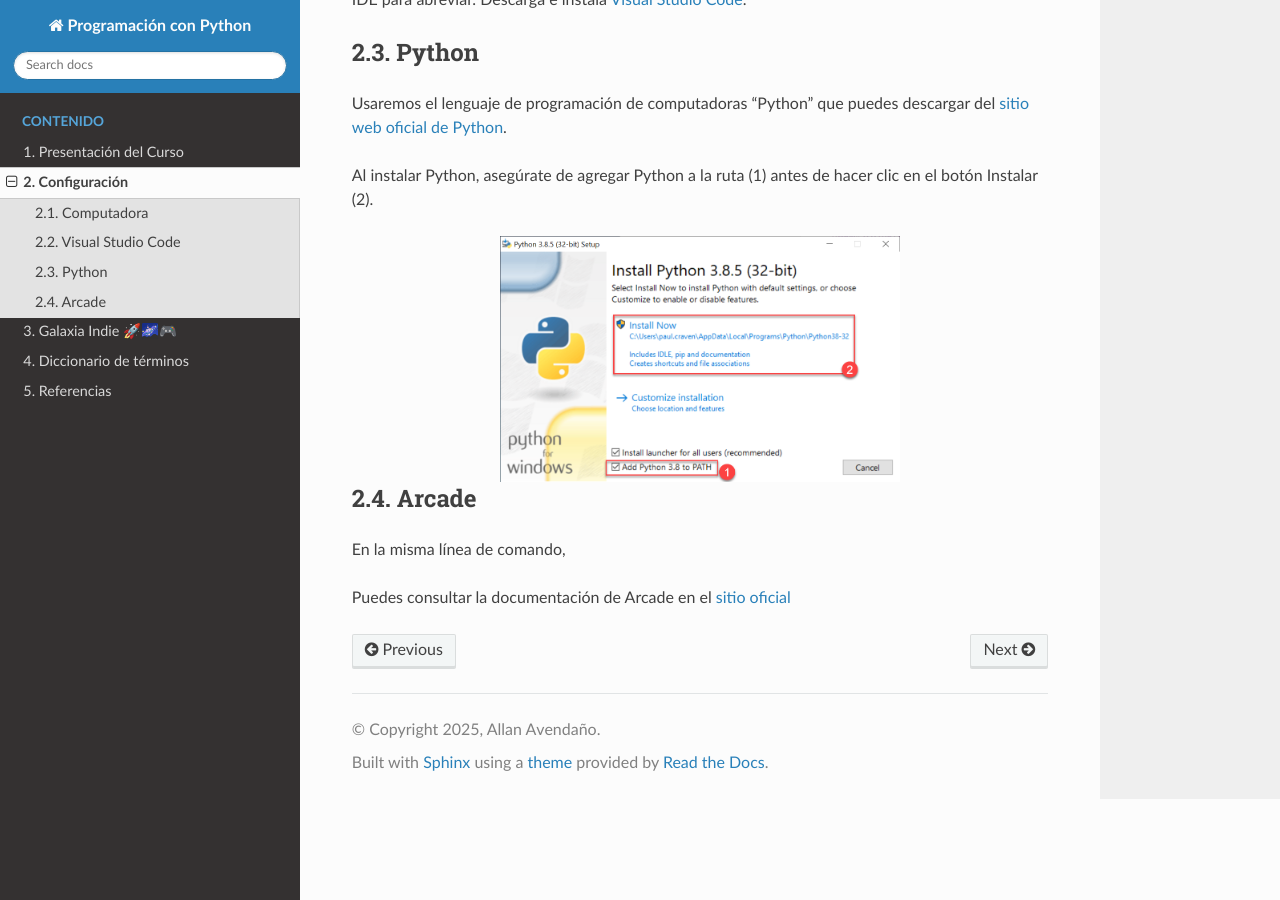
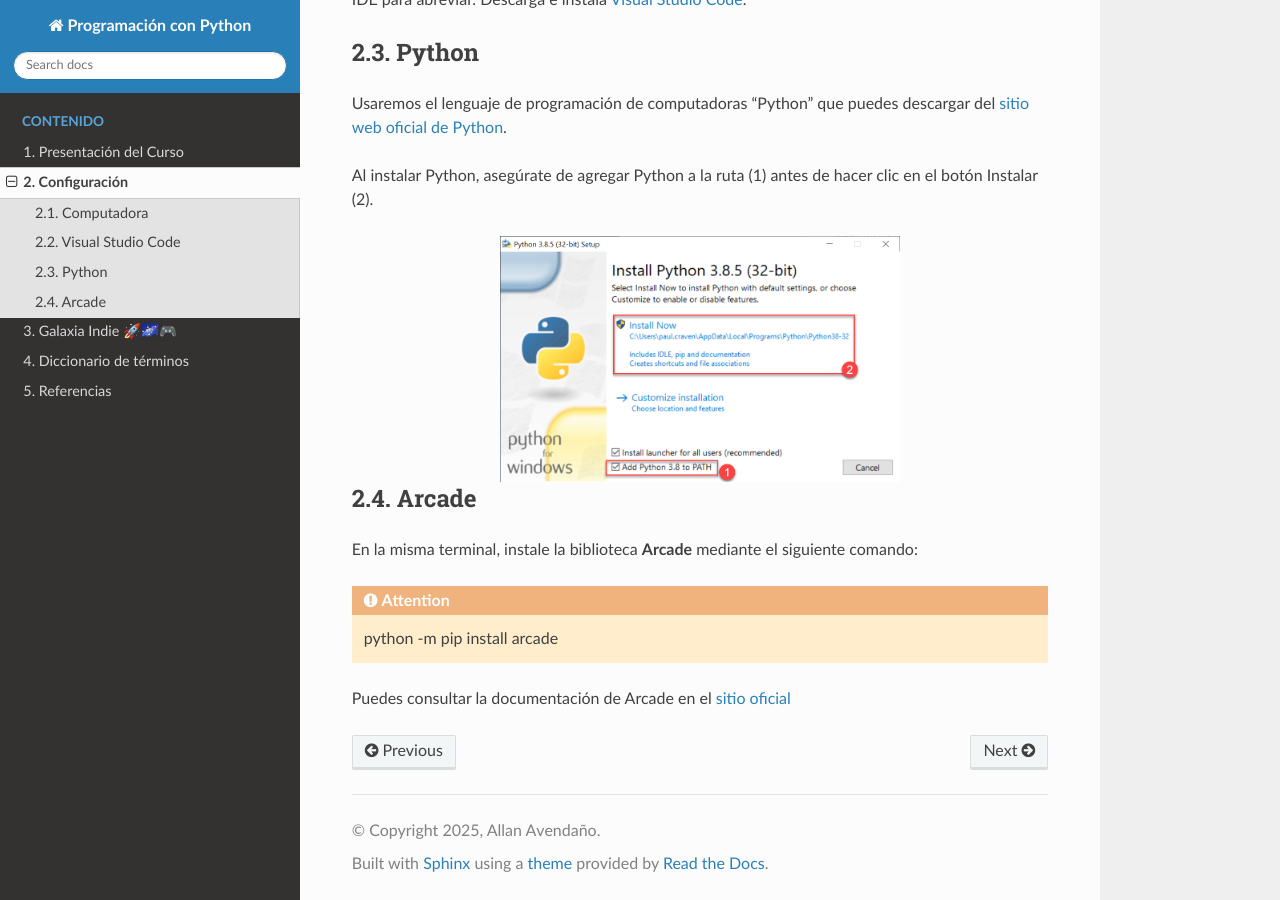
Before and after one commit to aavendan/programacion-python, a Sphinx documentation site: the page built from docs/source/configuracion.rst, in a window 1280 px wide and 900 px high, scrolled down 884 px. Built offline with Sphinx 7.4.7 and the Read the Docs theme 3.1.0, drawn with Linux system fonts in a browser that asks for light colours.

Commit message:
arcade installation

```diff
--- a/docs/source/configuracion.rst
+++ b/docs/source/configuracion.rst
@@ -63,6 +63,11 @@
 Arcade
 ------------------
 
-En la misma línea de comando,
+En la misma terminal, instale la biblioteca **Arcade** mediante el
+siguiente comando:
+
+.. attention::
+
+    python -m pip install arcade
 
 Puedes consultar la documentación de Arcade en el `sitio oficial <https://api.arcade.academy/en/latest/>`_
```
